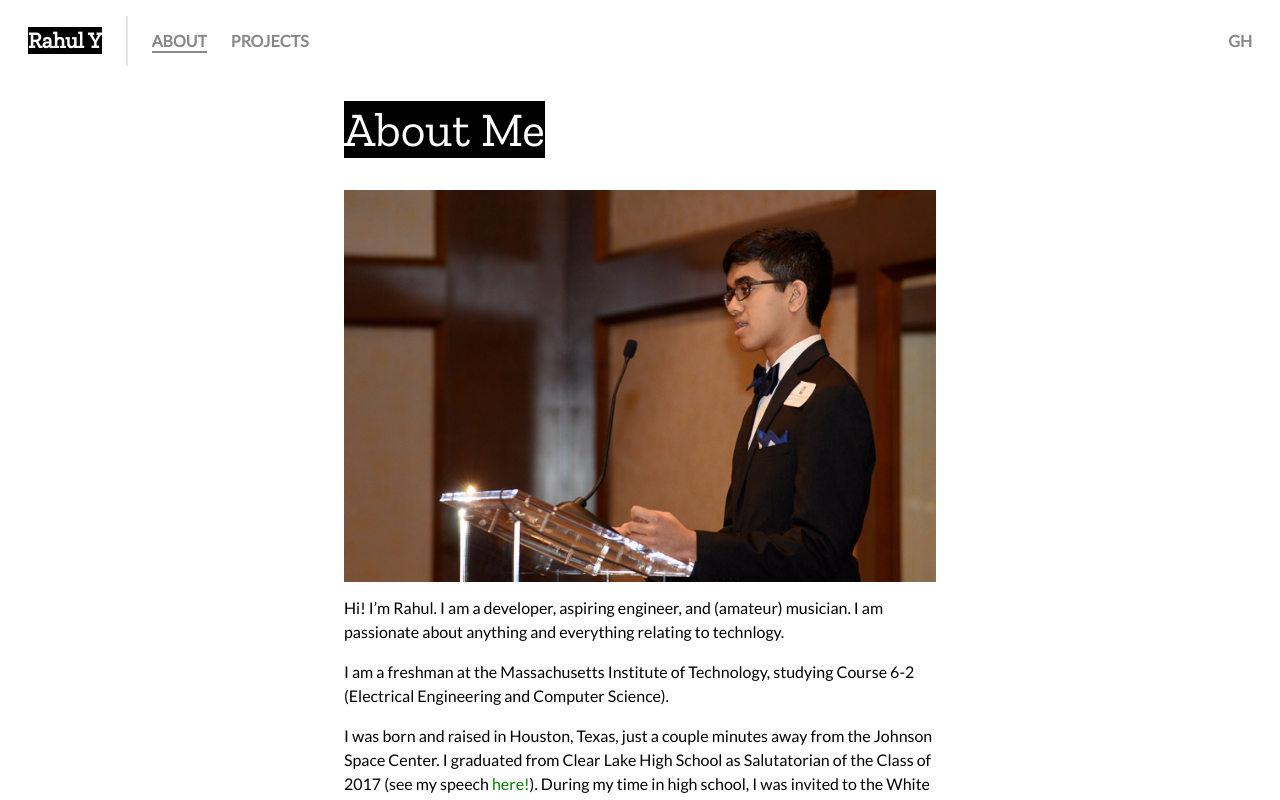
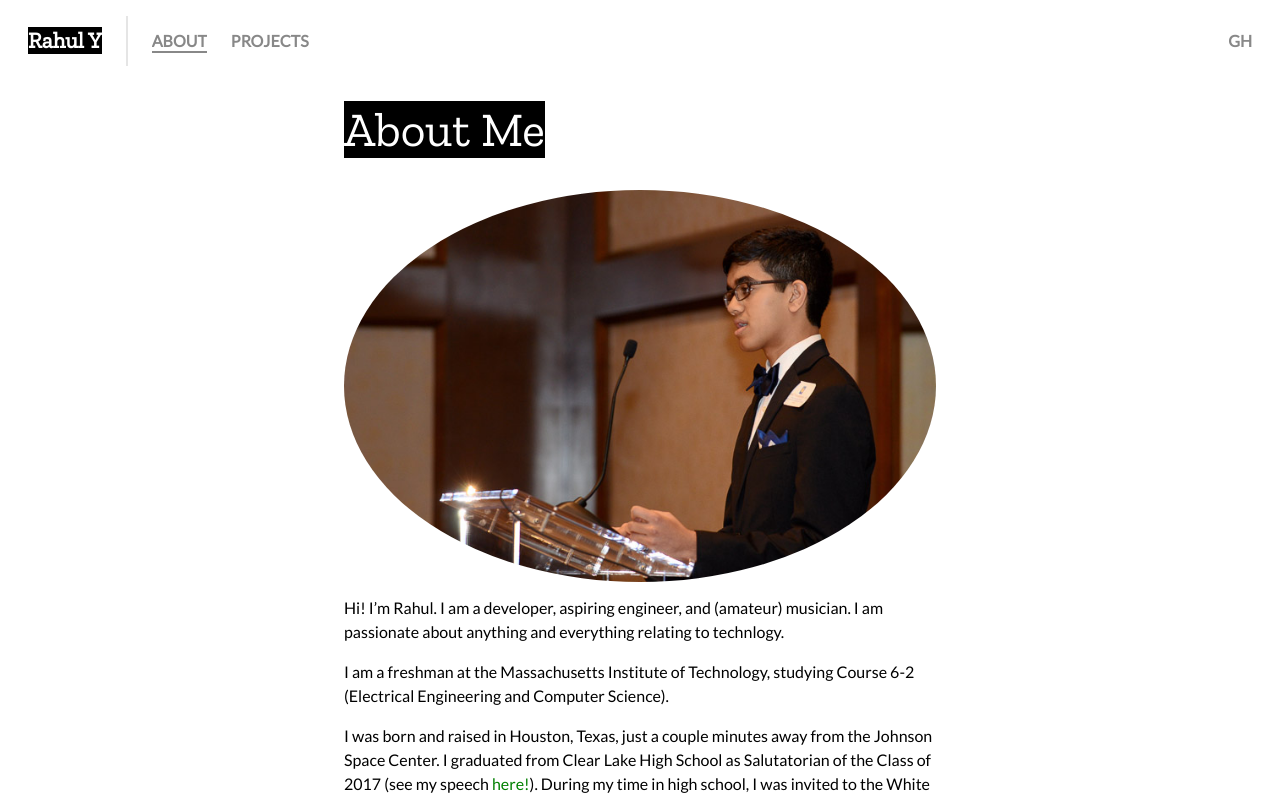
Before and after one commit to rahulyesantharao/personal-website-m2, a React app: page /about in a window 1280 px wide. Shown: the top 800 px of the page. Built offline with nearby package versions, Linux system fonts and the light colour scheme.

Commit message:
Made About image rounded

```diff
--- a/src/components/about/AboutPage.js
+++ b/src/components/about/AboutPage.js
@@ -6,7 +6,9 @@ const AboutPage = () => {
       <div className="columns">
         <h1 className="column is-12-mobile is-8-tablet is-offset-2-tablet is-6-desktop is-offset-3-desktop"><span>About Me</span></h1>
         <div className="column is-12-mobile is-8-tablet is-offset-2-tablet is-6-desktop is-offset-3-desktop">
-          <img src={require('../../images/rahul_speech_pbk.jpg')} style={{margin:"auto"}}/>
+          <div className="image-rounded">
+            <img src={require('../../images/rahul_speech_pbk.jpg')} style={{margin:"auto"}}/>
+          </div>
           <p>
             Hi! I&rsquo;m Rahul. I am a developer, aspiring engineer, and (amateur) musician.
             I am passionate about anything and everything relating to technlogy.
--- a/src/sass/base/styles.scss
+++ b/src/sass/base/styles.scss
@@ -71,3 +71,9 @@ p {
     display: none !important;
   }
 }
+
+.image-rounded {
+  img {
+    border-radius: 50%;
+  }
+}
```
